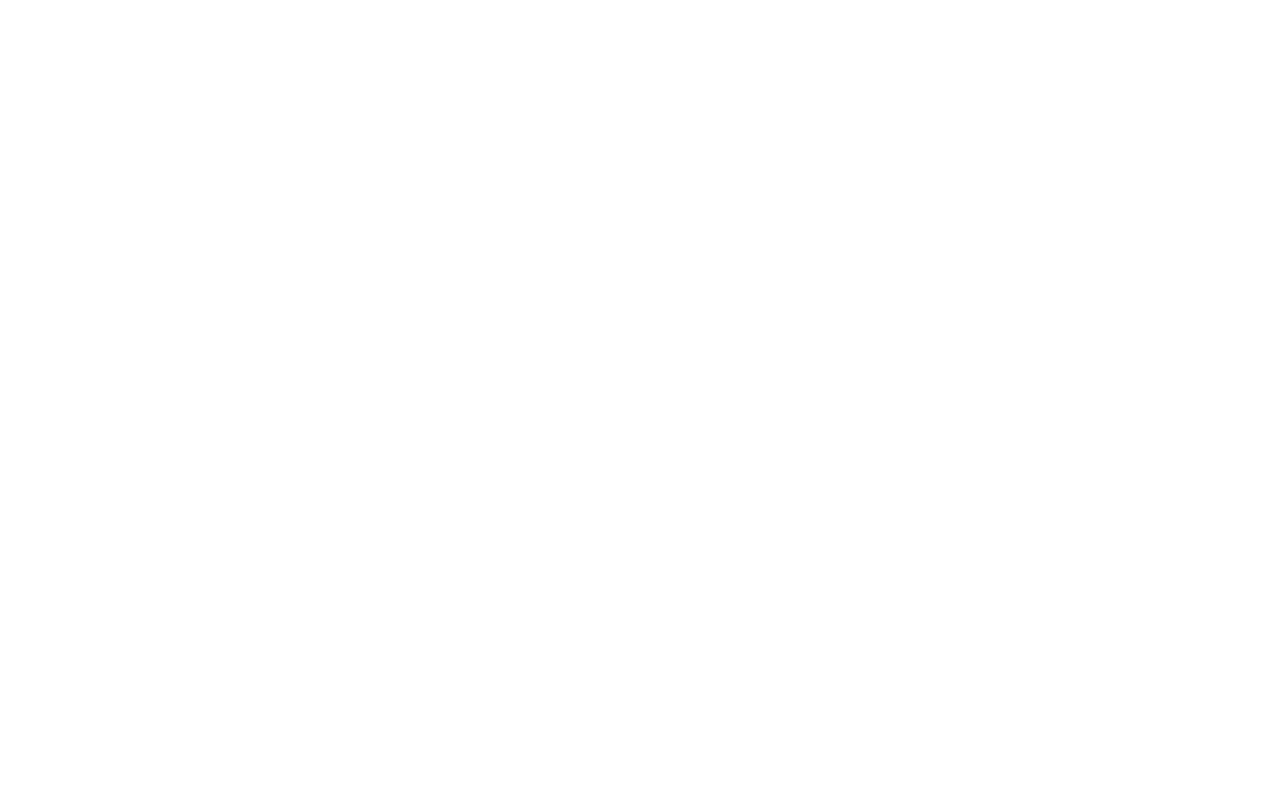
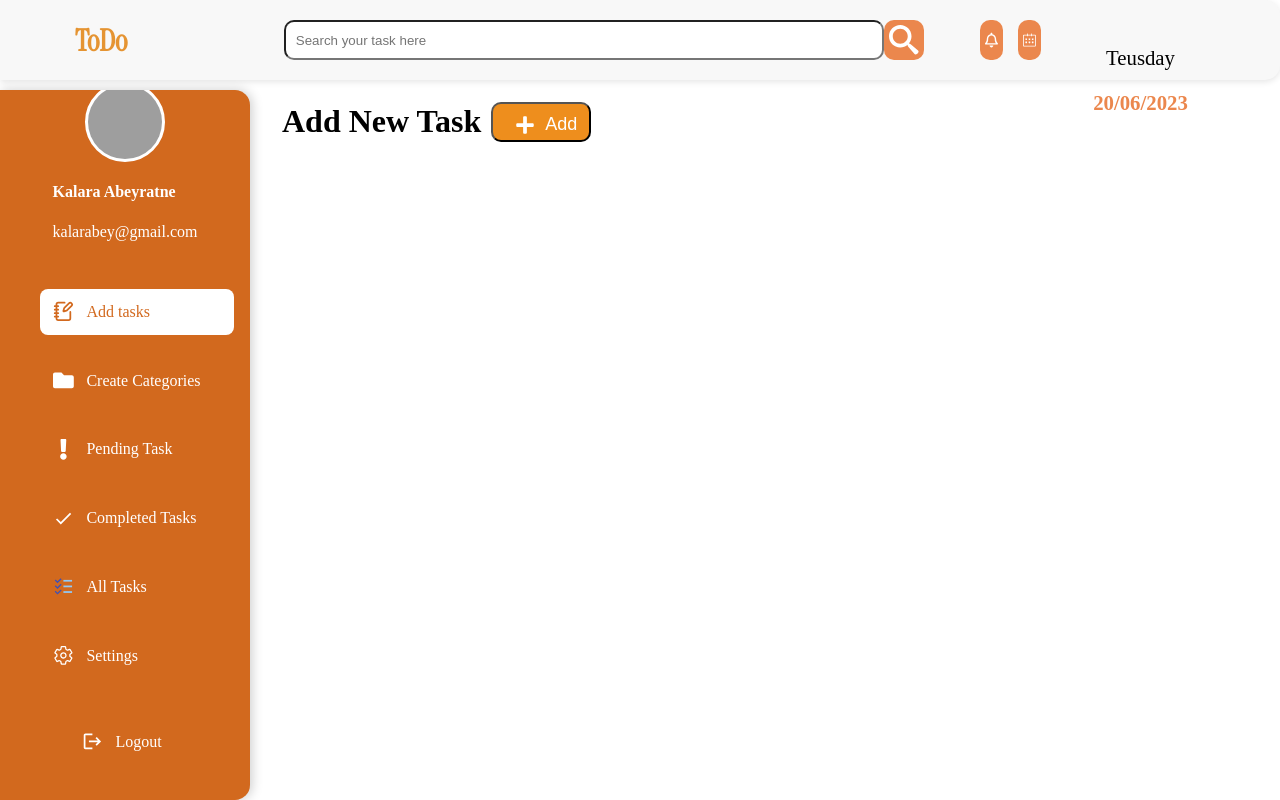
Before and after one commit to Kalara-Damsini/Ditto-todo, a React (Vite) app: page /AddTask in a window 1280 px wide. Before the commit this address had no page. Built offline with nearby package versions, Linux system fonts and the light colour scheme; grey boxes are pictures that could not be loaded.

Commit message:
Add task form popup created

```diff
--- a/src/App.tsx
+++ b/src/App.tsx
@@ -1,11 +1,13 @@
 import { Routes, Route } from "react-router-dom";
 import Layout from "../src/Layout/Layout";
-import Home from "../src/Pages/Home";
+import Home from "./Pages/Home/Home";
+import AddTask from "./Pages/AddTask/Addtask"
 
 const App: React.FC = () => {
   return (
     <Routes>
       <Route path="/" element={<Layout><Home /></Layout>} />
+      <Route path="/AddTask" element={<Layout><AddTask /></Layout>} />
     </Routes>
   );
 };
--- /dev/null
+++ b/src/Components/Addform/Addform.css
@@ -0,0 +1,108 @@
+@import url('https://fonts.googleapis.com/css2?family=Instrument+Serif&family=Inter:ital,opsz,wght@0,14..32,100..900;1,14..32,100..900&family=Montserrat:ital,wght@0,100..900;1,100..900&display=swap');
+
+.add-form-container{
+    width: 900px;
+    height: 600px;
+    border: black 1px solid;
+    position: fixed;
+    display: flex;
+    background: white;
+    position: absolute;
+    top: 50%;
+    left: 50%;
+    transform: translate(-50%, -50%);
+}
+
+.title{
+    width: 100%;
+    height: 50px;
+    justify-content: center;
+    align-items: center;
+    margin-left: 30px;
+    margin-top: 20px;
+}
+
+.title label,input{
+    display: block;
+}
+
+.title label{
+    font-family: "Instrument Serif", serif;
+    font-weight: bolder;
+    font-style: normal;
+}
+
+.title input{
+    width: 300px;
+    height: 30px;
+    border-radius: 8px;
+}
+
+.date{
+        width: 100%;
+        height: 50px;
+        justify-content: center;
+        align-items: center;
+        margin-left: 20px;
+        margin-top: 20px;
+    }
+
+.date label,input {
+            display: block;
+        }
+
+.date label {
+         font-family: "Instrument Serif", serif;
+        font-weight: bolder;
+        font-style: normal;
+        }
+
+.date input {
+         width: 300px;
+        height: 30px;
+        border-radius: 8px; }
+
+.day{
+    display: inline-flex;
+    gap: 190px;
+}
+
+.cont1{
+    display: inline-flex;
+    gap: 190px;
+}
+
+.time {
+    width: 100%;
+    height: 50px;
+    justify-content: center;
+    align-items: center;
+    margin-left: 30px;
+    margin-top: 20px;
+}
+
+.time label,
+input {
+    display: block;
+}
+
+.time label {
+    font-family: "Instrument Serif", serif;
+    font-weight: bolder;
+    font-style: normal;
+}
+
+.time input {
+    width: 300px;
+    height: 30px;
+    border-radius: 8px;
+}
+
+.clock{
+    font-size: 20px;
+    cursor: pointer;
+}
+
+.time input,.clock{
+    display: inline-block;
+}
--- /dev/null
+++ b/src/Components/Addform/Addform.tsx
@@ -0,0 +1,61 @@
+import React from "react";
+import './Addform.css';
+import { MdCalendarMonth } from "react-icons/md";
+import { LuAlarmClock } from "react-icons/lu";
+
+const Addform: React.FC = () => {
+  return (
+    <div className="add-form-container">
+
+      <form>
+
+        <div className="day">
+          <div className="title">
+            <label>Title</label>
+            <input type="text" name="title" ></input>
+          </div>
+
+          <div className="date">
+            <label>Date</label>
+            <input type="date" name="date" ></input><MdCalendarMonth className="calender"/>
+          </div>
+        </div>
+
+        <div className="cont1">
+          <div className="time">
+            <label>Time</label>
+            <input type="time" name="time" ></input><LuAlarmClock className="clock"/>
+          </div>
+
+          <div className="status">
+            <label>Status</label>
+          </div>
+        </div>
+
+
+        <div className="priority">
+          <label>Priority</label>
+        </div>
+
+        <div className="cont2">
+          <div className="description">
+            <label>Description</label>
+            <textarea name="description" rows={5} cols={30}></textarea>
+          </div>
+
+          <div className="document">
+            <label>Document</label>
+            <input type="file" name="document" ></input>
+          </div>
+        </div>
+
+
+
+      </form>
+
+
+    </div>
+  );
+};
+
+export default Addform;
--- /dev/null
+++ b/src/Components/Popup/Popup.css
@@ -0,0 +1,47 @@
+@import url('https://fonts.googleapis.com/css2?family=Instrument+Serif&family=Inter:ital,opsz,wght@0,14..32,100..900;1,14..32,100..900&family=Montserrat:ital,wght@0,100..900;1,100..900&display=swap');
+
+
+.popup-overlay {
+    position: fixed;
+    top: 0;
+    left: 0;
+    width: 100%;
+    height: 100%;
+    background: rgba(0, 0, 0, 0.5);
+    display: flex;
+    justify-content: center;
+    align-items: center;
+    z-index: 2000;
+}
+
+.popup-content h1{
+    font-size: 1rem;
+    top: 7.5rem;
+    left: 31rem;
+    position: absolute;
+}
+
+.popup-content {
+    background: white;
+    padding: 2rem;
+    width: 1000px;
+    height: 700px;
+    box-shadow: 10px 10px 20px rgba(0, 0, 0, 0.2);
+    font-family: "Instrument Serif", serif;
+    font-weight: 400;
+    font-style: normal;
+}
+
+.close-btn {
+    border: none;
+    background-color: white;
+    color: black;
+    cursor: pointer;
+    font-size: 1rem;
+    font-weight: bolder;
+    font-family: "Instrument Serif", serif;
+    font-style: normal;
+    top: 8rem;
+    right: 31rem;
+    position: absolute;
+}
--- /dev/null
+++ b/src/Components/Popup/Popup.tsx
@@ -0,0 +1,21 @@
+import React from "react";
+import './Popup.css';
+
+interface PopupProps {
+    onClose: () => void;
+    children: React.ReactNode;
+  }
+
+  const Popup: React.FC<PopupProps> = ({ onClose, children }) => {
+    return (
+      <div className="popup-overlay" onClick={onClose}>
+        <div className="popup-content" onClick={(e) => e.stopPropagation()}>
+          {children}
+            <h1>Add New Task</h1>
+          <button className="close-btn" onClick={onClose}>Go back</button>
+        </div>
+      </div>
+    );
+  };
+
+  export default Popup;
--- a/src/Components/Sidebar/Sidebar.css
+++ b/src/Components/Sidebar/Sidebar.css
@@ -42,18 +42,6 @@
     padding-left: 1.5rem;
 }
 
-.menu-item {
-    display: flex;
-    align-items: center;
-    gap: 0.8rem;
-    cursor: pointer;
-    transition: color 0.3s;
-}
-
-.menu-item:hover {
-    color: #fcd34d;
-}
-
 .logout {
     display: flex;
     align-items: center;
@@ -67,6 +55,35 @@
     color: white;
     font-size: 1.3rem;
 }
+
+.menu-item {
+    display: flex;
+    align-items: center;
+    gap: 0.8rem;
+    cursor: pointer;
+    padding: 0.8rem;
+    border-radius: 8px;
+    transition: 0.3s;
+    text-decoration: none;
+    color: white;
+}
+
+.menu-item:hover {
+    background: rgba(255, 255, 255, 0.2);
+}
+
+.menu-item.active {
+    background: white;
+    color: #d2691e;
+}
+
+.menu-item.active .icon {
+    color: #d2691e;
+}
+
+
+
+
 
 
 
--- a/src/Components/Sidebar/Sidebar.tsx
+++ b/src/Components/Sidebar/Sidebar.tsx
@@ -8,6 +8,8 @@
 import { IoSettingsOutline } from "react-icons/io5";
 import { IoHelpCircle } from "react-icons/io5";
 import {  MdLogout } from "react-icons/md";
+import { NavLink } from "react-router-dom";
+import { Link } from "react-router-dom";
 
 const Sidebar: React.FC = () => {
 
@@ -22,7 +24,9 @@
                 </div>
             </div>
             <div className="menu">
-                <div className="menu-item"><LuNotebookPen className="icon"/> Add tasks</div>
+                <NavLink to="/AddTask"  className={({ isActive }) => isActive ? "menu-item active" : "menu-item"}>
+                 <LuNotebookPen className="icon"/> Add tasks</NavLink>
+
                 <div className="menu-item"><FaFolder className="icon"/> Create Categories</div>
                 <div className="menu-item"><FaExclamation className="icon"/> Pending Task</div>
                 <div className="menu-item"><MdOutlineDone className="icon"/> Completed Tasks</div>
--- a/src/Layout/Layout.css
+++ b/src/Layout/Layout.css
@@ -26,9 +26,10 @@
 
 .content {
     margin-top: 50px;
-    margin-left: 150px;
+    margin-left: 250px;
     padding: 2rem;
     transition: margin-left 0.3s;
+    position: fixed;
 }
 
 
--- /dev/null
+++ b/src/Pages/AddTask/Addtask.css
@@ -0,0 +1,35 @@
+.add-button,
+h1{
+    display: inline;
+}
+
+.add-task-btn{
+    margin-left: 10px;
+    height: 40px;
+    width: 100px;
+    text-align: center;
+    font-size: large;
+    background-color: #EE8E1D;
+    color: white;
+    align-items: center;
+    border-radius: 10px;
+    cursor: pointer;
+}
+
+.plus-icon {
+    font-size: 20px;
+    color: #fff;
+    margin: 10px;
+}
+
+.plus-icon,
+.add-task-btn {
+    display: inline-block;
+    vertical-align: middle;
+}
+
+.add-button{
+    display: flex;
+    justify-content: center;
+    align-items: center;
+}
--- /dev/null
+++ b/src/Pages/AddTask/Addtask.tsx
@@ -0,0 +1,28 @@
+import React , { useState } from "react";
+import './Addtask.css';
+import { FaPlus } from "react-icons/fa";
+import Popup from "../../Components/Popup/Popup";
+import Addform from "../../Components/Addform/Addform";
+
+const AddTask: React.FC = () => {
+
+  const [showPopup, setShowPopup] = useState(false);
+
+  return (
+    <div className="add-task-container">
+
+      <div className="add-button">
+        <h1>Add New Task</h1>
+        <button className="add-task-btn" onClick={()=>setShowPopup(true)}><FaPlus className="plus-icon"/>Add</button>
+
+        {showPopup && (
+          <Popup onClose={() => setShowPopup(false)}>
+            <Addform />
+          </Popup>
+        )}
+      </div>
+    </div>
+  );
+};
+
+export default AddTask;
--- a/src/Pages/Home.tsx
+++ b/src/Pages/Home/Home.tsx
@@ -1,5 +1,5 @@
 import React from "react";
-import Layout from "../Layout/Layout";
+import Layout from "../../Layout/Layout";
 import "./Home.css";
 
 const Home: React.FC = () => {
```
Also changed, not shown: src/Pages/Home/Home.css (added).
